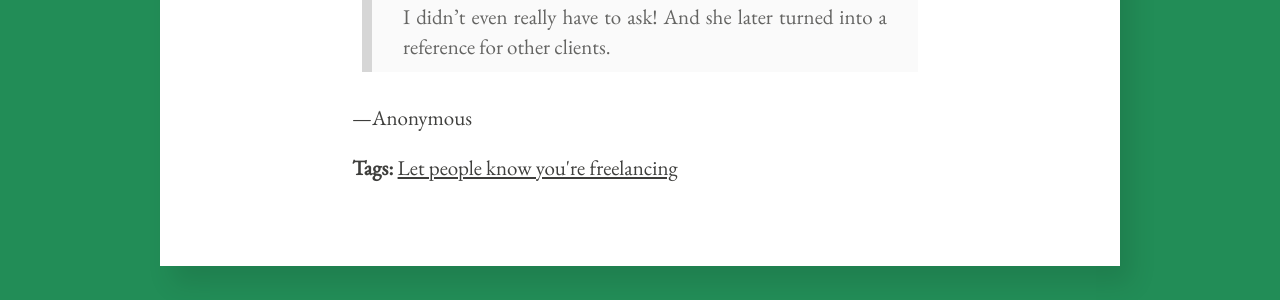
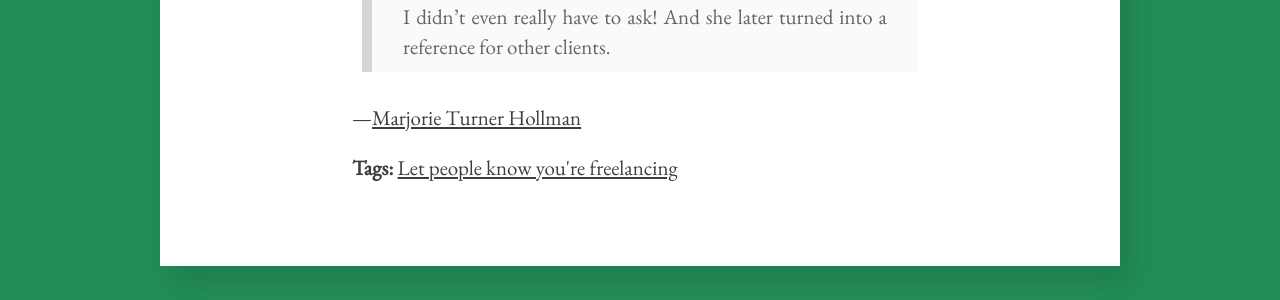
Before and after one commit to bruab/yourfirstthreeclients.com, a Jekyll site: the page built from examples/dear-friend-house-cleaning.md, in a window 1280 px wide. Shown: the part 677-977 px from the top of the page. Built offline with Jekyll 4.4.1, drawn with Linux system fonts in a browser that asks for light colours; comment, search, counter and statistics services are not loaded.

Commit message:
add mth name and link

```diff
--- a/examples/dear-friend-house-cleaning.md
+++ b/examples/dear-friend-house-cleaning.md
@@ -11,4 +11,4 @@ categories: examples
 >
 > I didn't even really have to ask! And she later turned into a reference for other clients.
 
-—Anonymous
+—[Marjorie Turner Hollman](https://marjorieturner.com/)
```
Also changed, not shown: examples/referrals-from-my-sister.md (+1 -1 lines).
